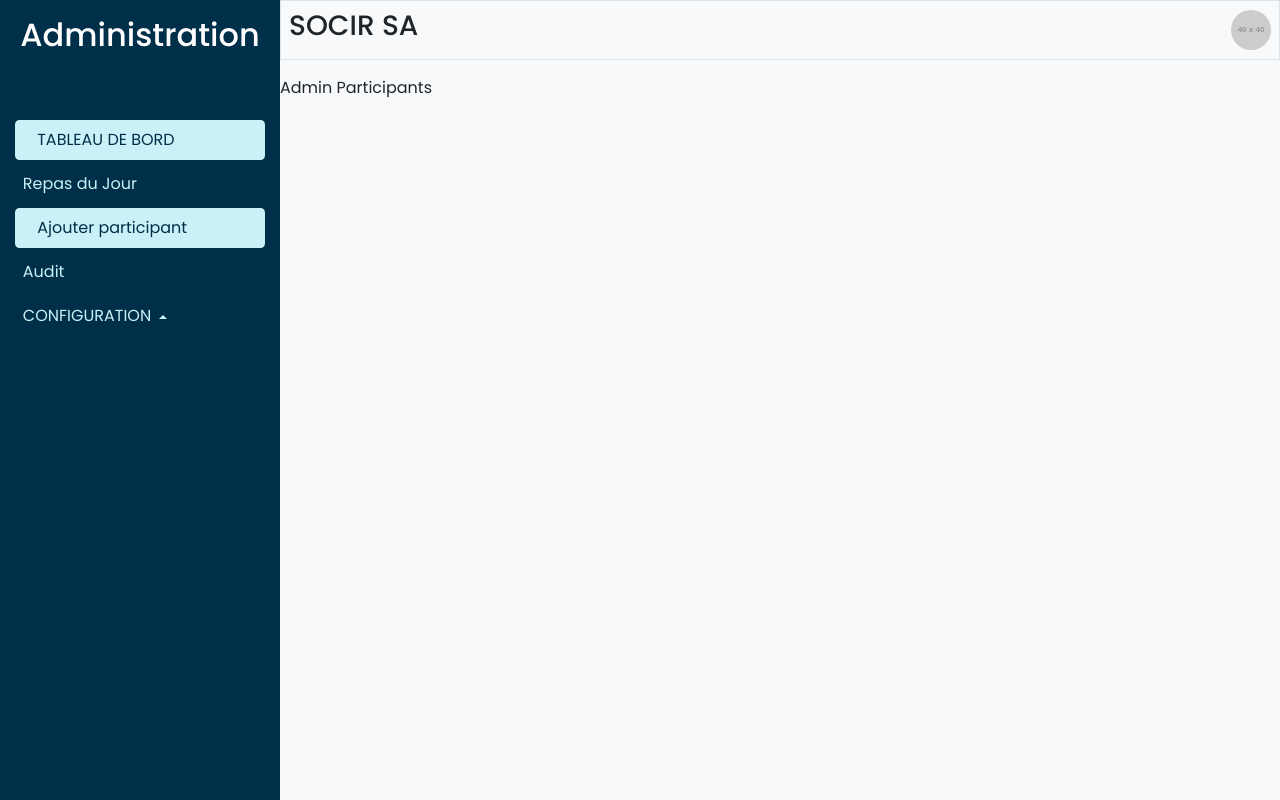
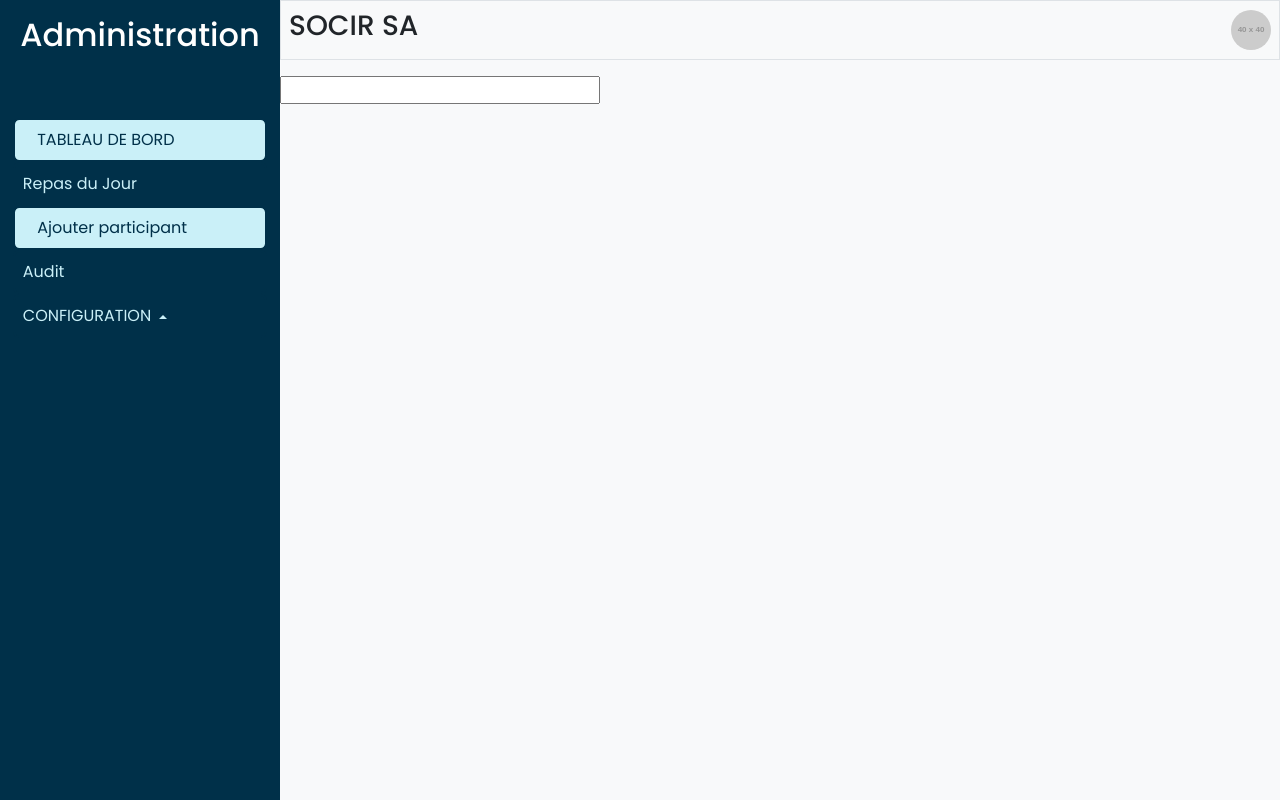
Before and after one commit to Izzy-kayaba/GESTION_REPAS_SOCIR, a React (Create React App) app in the folder client/: page /admin/ajouter-participant in a window 1280 px wide. Built offline with nearby package versions, Linux system fonts and the light colour scheme.

Commit message:
datalist example

```diff
--- a/client/src/pages/AdminParticipants/AdminParticipants.tsx
+++ b/client/src/pages/AdminParticipants/AdminParticipants.tsx
@@ -4,7 +4,12 @@
 const AdminParticipants: React.FC = () => {
     return (
         <div>
-            Admin Participants
+            <input name="country" list="countries"/>
+            <datalist id="countries">
+                <option value="Angola"/>
+                <option value="China"/>
+                <option value="South Africa"/>
+            </datalist>
         </div>
     )
 }
```
